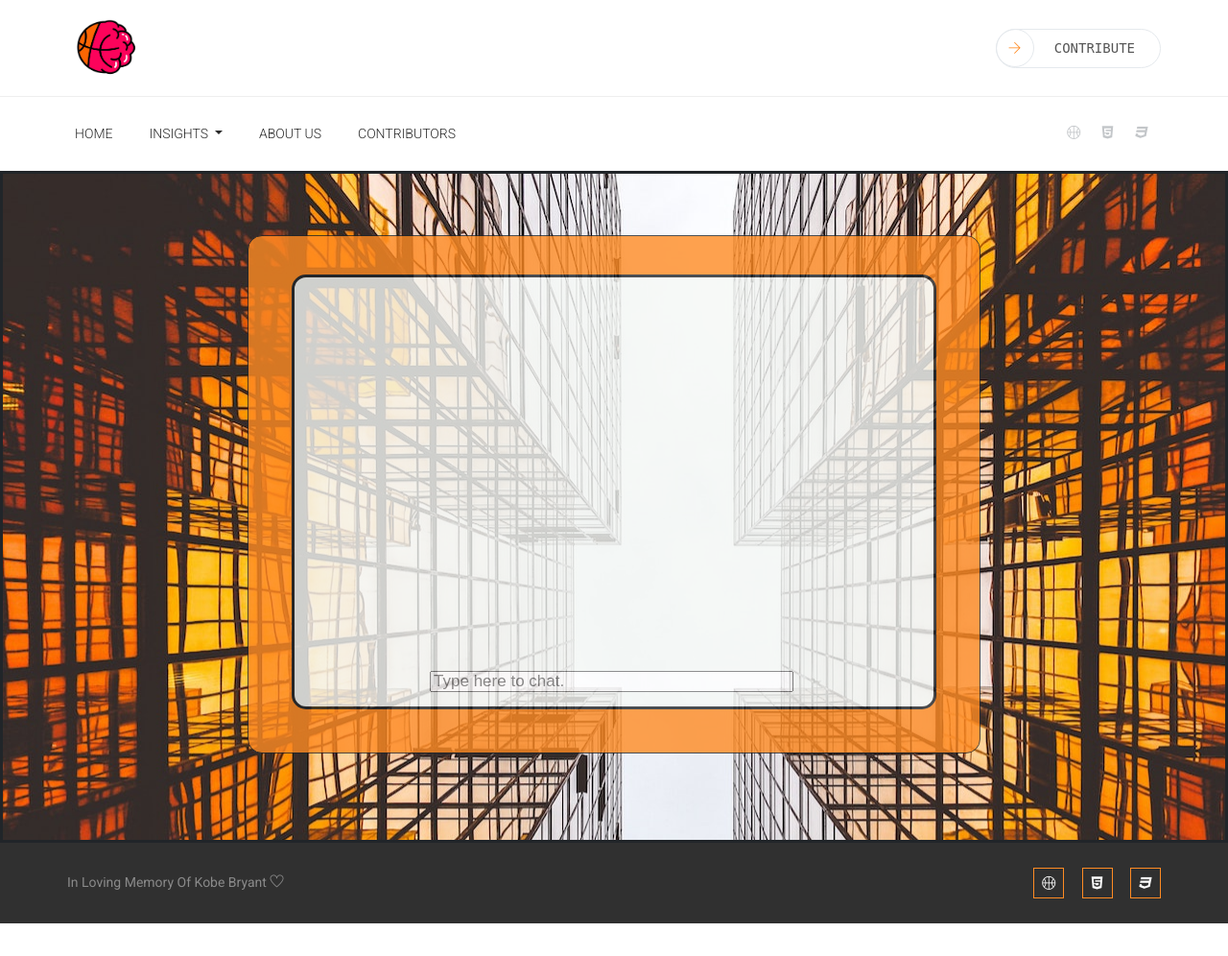
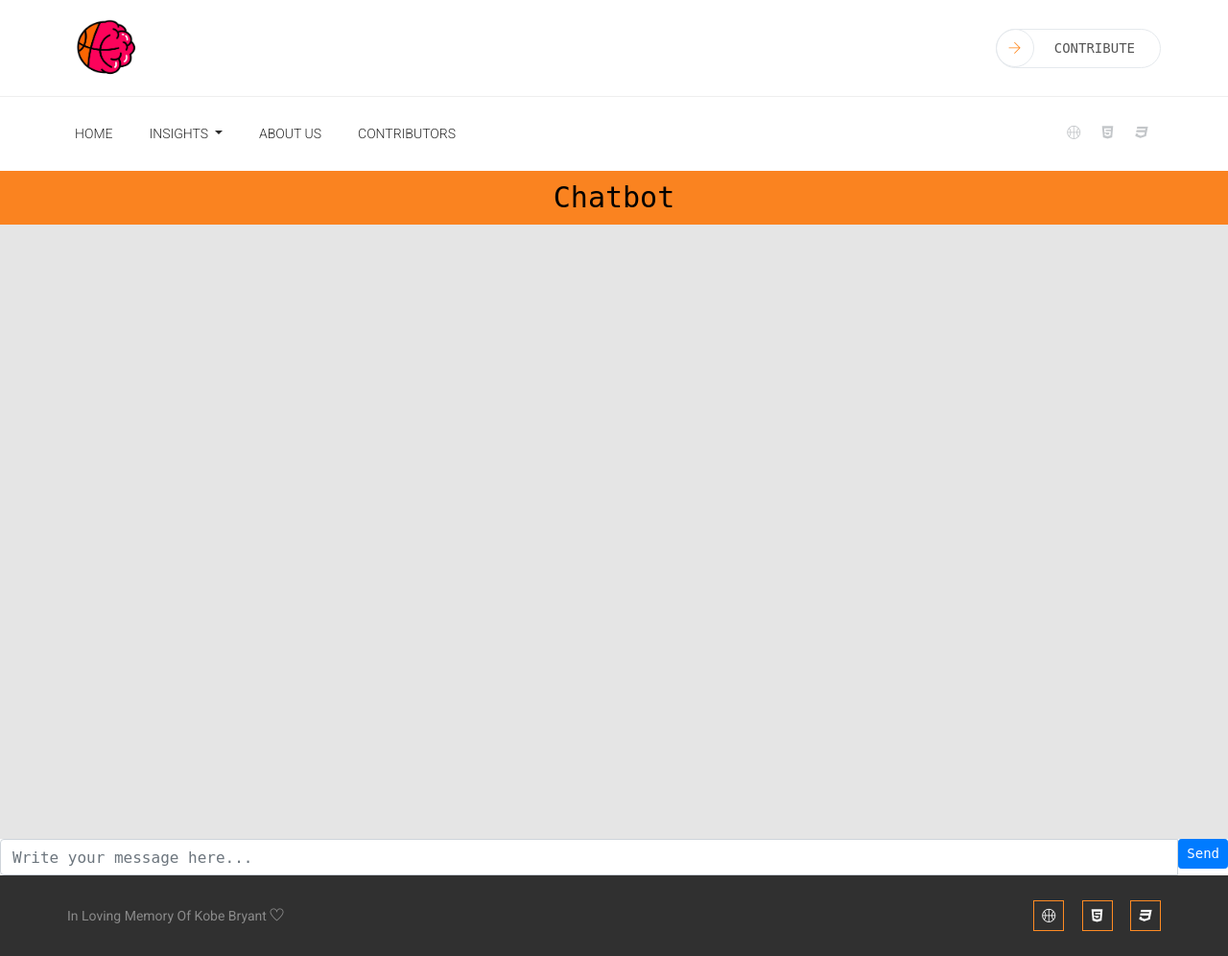
Before and after one commit to austinbowen0916/NBA-Search, a Flask app: page /chat in a window 1280 px wide. Shown: the whole page at 96% size. Before the commit the page ends 962 px from the top, so only its background shows below. Run offline with Flask 2, Linux system fonts and the light colour scheme; parts of the project's set-up code (start-up, migrations or seed data) failed here and were passed over; some libraries are stand-ins or nearby versions; some web fonts are replaced.

Commit message:
renovated chatbox with autoscroll and update

```diff
--- a/static/css/chat.css
+++ b/static/css/chat.css
@@ -1,53 +1,118 @@
-#boximg {
-    margin: auto;
-    max-width: 100%;
-    height: 100%;
-    background-image: url(../img/building.jpg);
-    border-style: solid;
-    padding-top: 5%;
-    padding-bottom: 7%;
-}
+.msg_container_base{
+    background: #e5e5e5;
+    margin: 0;
+    padding: 0 10px 10px;
+    height: 80vh;
+    max-height:80vh;
+    overflow-x:hidden;
+  }
+  .top-bar {
+    background: #fa8320;
+    color: white;
+    width: 100%;
+    padding: 10px;
+    position: relative;
+    overflow: hidden;
+  }
+  .panel-title{
+      color: black;
+      margin: 0 auto;
+      width: auto;
+      font-size: 30px;
+      font-family: monospace;
+  }
+  .msg_receive{
+      padding-left:0;
+      margin-left:1%;
+      display: inline-block;
+  }
+  .msg_sent{
+      padding-bottom:20px !important;
+      margin-right:1%;
+      display: inline-block;
+  }
+  .messages {
+    background: white;
+    padding: 10px;
+    border-radius: 2px;
+    box-shadow: 0 1px 2px rgba(0, 0, 0, 0.2);
+    max-width:100%;
+  }
+  .messages > p {
+      font-size: 13px;
+      margin: 0 0 0.2rem 0;
+    }
+  .messages > time {
+      font-size: 11px;
+      color: #ccc;
+  }
+  .msg_container {
+      padding: 10px;
+      overflow: hidden;
+      display: flex;
+  }
+  img {
+      display: block;
+      width: 100%;
+  }
+  .avatar {
+      position: relative;
+  }
+  .base_receive > .avatar:after {
+      content: "";
+      position: absolute;
+      top: 0;
+      right: 0;
+      width: 0;
+      height: 0;
+      border: 5px solid #FFF;
+      border-left-color: rgba(0, 0, 0, 0);
+      border-bottom-color: rgba(0, 0, 0, 0);
+  }
 
-#bodybox {
-    margin: auto;
-    max-width: 60%;
-    height: 100%;
-    font: 15px arial, sans-serif;
-    background-color: #ff8b23;
-    border-style: solid;
-    border-width: 1px;
-    padding-top: 20px;
-    padding-bottom: 25px;
-    padding-right: 25px;
-    padding-left: 25px;
-    border-radius: 15px;
-    opacity: 0.8;
-}
+  .base_sent {
+    justify-content: flex-end;
+    align-items: flex-end;
+  }
+  .base_sent > .avatar:after {
+      content: "";
+      position: absolute;
+      bottom: 0;
+      left: 0;
+      width: 0;
+      height: 0;
+      border: 5px solid white;
+      border-right-color: transparent;
+      border-top-color: transparent;
+      box-shadow: 1px 1px 2px rgba(black, 0.2);
+  }
 
-#chatborder {
-    text-align: center;
-    height: 100%;
-    border-style: solid;
-    background-color: #f6f9f6;
-    border-width: 3px;
-    margin-top: 20px;
-    margin-bottom: 20px;
-    margin-left: 20px;
-    margin-right: 20px;
-    padding-top: 10px;
-    padding-bottom: 15px;
-    padding-right: 20px;
-    padding-left: 15px;
-    border-radius: 15px;
-}
+  .msg_sent > time{
+      float: right;
+  }
 
-.chatlog {
-    font: 15px arial, sans-serif;
-}
 
-#chatbox {
-    font: 17px arial, sans-serif;
-    height: 22px;
-    width: 100%;
-    opacity: 1;
-}
+
+  .msg_container_base::-webkit-scrollbar-track
+  {
+      -webkit-box-shadow: inset 0 0 6px rgba(0,0,0,0.3);
+      background-color: #F5F5F5;
+  }
+
+  .msg_container_base::-webkit-scrollbar
+  {
+      width: 12px;
+      background-color: #F5F5F5;
+  }
+
+  .msg_container_base::-webkit-scrollbar-thumb
+  {
+      -webkit-box-shadow: inset 0 0 6px rgba(0,0,0,.3);
+      background-color: #555;
+  }
+
+  .btn-group.dropup{
+      position:fixed;
+      left:0px;
+      bottom:0;
+  }
--- a/static/js/chatbox.js
+++ b/static/js/chatbox.js
@@ -9,6 +9,13 @@ botMessage = "", //var keeps track of what the chatbot is going to say
 botName = 'Chatbot', //name of the chatbot
 talking = true; //when false the speach function doesn't work
 
+window.alert = function(){};
+        var defaultCSS = document.getElementById('bootstrap-css');
+        function changeCSS(css){
+            if(css) $('head > link').filter(':first').replaceWith('<link rel="stylesheet" href="'+ css +'" type="text/css" />');
+            else $('head > link').filter(':first').replaceWith(defaultCSS);
+        }
+
 // Function to handle bot response
 async function chatbotResponse() {
   talking = true;
@@ -16,6 +23,11 @@ async function chatbotResponse() {
 
     const payload = new FormData();
     payload.append('msg', lastUserMessage);
+
+    for(var value of payload.values()) {
+      console.log(value);
+    }
+
     const res = await fetch('/bot-msg', {
         method: 'post',
         body: payload
@@ -24,31 +36,37 @@ async function chatbotResponse() {
     botMessage = await res.json();
 }
 
-//this runs each time enter is pressed.
-//It controls the overall input and output
-async function newEntry() {
-  //if the message from the user isn't empty then run
-  if (document.getElementById("chatbox").value != "") {
-    //pulls the value from the chatbox ands sets it to lastUserMessage
-    lastUserMessage = document.getElementById("chatbox").value;
-    //sets the chat box to be clear
-    document.getElementById("chatbox").value = "";
-    //adds the value of the chatbox to the array messages
-    messages.push("<b>You:</b> " + lastUserMessage);
-    //Speech(lastUserMessage);  //says what the user typed outloud
-    //sets the variable botMessage in response to lastUserMessage
+// Auto-scroll and update based on https://stackoverflow.com/a/39729993
+
+async function newmsg(){
+    var data = $("#btn-input").val();
+
+    $('chat_log').append('<div class="row msg_container base_sent"><div class="messages msg_sent"><p>'+data+'</p></div></div>');
+    lastUserMessage = String(data);
+    botMessage = 'TEST';
     await chatbotResponse();
-    //add the chatbot's name and message to the array messages
-    messages.push("<b>" + botName + ":</b> " + botMessage);
-    // says the message using the text to speech function written below
-    Speech(botMessage);
-    //outputs the last few array elements of messages to html
-    for (var i = 1; i < 8; i++) {
-      if (messages[messages.length - i])
-        document.getElementById("chatlog" + i).innerHTML = messages[messages.length - i];
-    }
-  }
+    $('chat_log').append('<div class="row msg_container base_receive"><div class="messages msg_receive"><p>'+botMessage+'</p></div></div>')
+
+    messages.push(data);
+    //Speech(botMessage) // Turned speech off, recommend adding a toggle switch so user can choose
+    clearInput();
+    $(".msg_container_base").stop().animate({ scrollTop: $(".msg_container_base")[0].scrollHeight}, 1000);
 }
+
+
+$("#submit").click(async function() {
+    newmsg();
+});
+
+function clearInput() {
+    $("#myForm :input").each(function() {
+        $(this).val(''); //clears form
+    });
+}
+
+$("#myForm").submit(function() {
+    return false; // do-nothing code to prevent redirection
+});
 
 // Function to convert text to speech
 //https://developers.google.com/web/updates/2014/01/Web-apps-that-talk-Introduction-to-the-Speech-Synthesis-API
@@ -67,16 +85,10 @@ function keyPress(e) {
   var key = (x.keyCode || x.which);
   if (key == 13 || key == 3) {
     //runs this function when enter is pressed
-    newEntry();
+    newmsg();
   }
   if (key == 38) {
     console.log('hi')
       //document.getElementById("chatbox").value = lastUserMessage;
   }
 }
-
-//clears the placeholder text ion the chatbox
-//this function is set to run when the users brings focus to the chatbox, by clicking on it
-function placeHolder() {
-  document.getElementById("chatbox").placeholder = "";
-}
--- a/templates/chat.html
+++ b/templates/chat.html
@@ -20,6 +20,7 @@
       href="https://user-images.githubusercontent.com/20112458/49326597-773b7280-f57a-11e8-853d-20ed61d18b0d.png"
     />
     <script src="https://ajax.googleapis.com/ajax/libs/jquery/3.2.1/jquery.min.js"></script>
+
     <style>
       body {
         font-family: monospace;
@@ -167,31 +168,24 @@
         </div>
     </header>
     <!-- Chat box-->
-      <div id="boximg">
-        <div id='bodybox'>
-            <div id='chatborder'>
-              <p id="chatlog20" class="chatlog">&nbsp;</p>
-              <p id="chatlog19" class="chatlog">&nbsp;</p>
-              <p id="chatlog18" class="chatlog">&nbsp;</p>
-              <p id="chatlog17" class="chatlog">&nbsp;</p>
-              <p id="chatlog16" class="chatlog">&nbsp;</p>
-              <p id="chatlog15" class="chatlog">&nbsp;</p>
-              <p id="chatlog14" class="chatlog">&nbsp;</p>
-              <p id="chatlog13" class="chatlog">&nbsp;</p>
-              <p id="chatlog12" class="chatlog">&nbsp;</p>
-              <p id="chatlog11" class="chatlog">&nbsp;</p>
-              <p id="chatlog10" class="chatlog">&nbsp;</p>
-              <p id="chatlog9" class="chatlog">&nbsp;</p>
-              <p id="chatlog8" class="chatlog">&nbsp;</p>
-              <p id="chatlog7" class="chatlog">&nbsp;</p>
-              <p id="chatlog6" class="chatlog">&nbsp;</p>
-              <p id="chatlog5" class="chatlog">&nbsp;</p>
-              <p id="chatlog4" class="chatlog">&nbsp;</p>
-              <p id="chatlog3" class="chatlog">&nbsp;</p>
-              <p id="chatlog2" class="chatlog">&nbsp;</p>
-              <p id="chatlog1" class="chatlog">&nbsp;</p>
-              <input type="text" name="chat" id="chatbox" placeholder="Type here to chat." onfocus="placeHolder()" size="40">
-            </div>
+      <div class="panel panel-primary" style="border:0px">
+        <div class="panel-heading top-bar">
+          <h3 class="panel-title">Chatbot</h3>
+        </div>
+
+
+        <div class="panel-body msg_container_base">
+          <chat_log> </chat_log>
+        </div>
+        <!--CHAT USER BOX-->
+        <div class="panel-footer">
+          <div class="input-group" id="myForm">
+              <input id="btn-input" type="text" class="form-control input-sm chat_input" placeholder="Write your message here...">
+              <span class="input-group-btn">
+              <button class="btn btn-primary btn-sm" id="submit" type="submit">Send</button>
+              </span>
+          </form>
+          </div>
         </div>
       </div>
 
```
Also changed, not shown: 1 other file.
